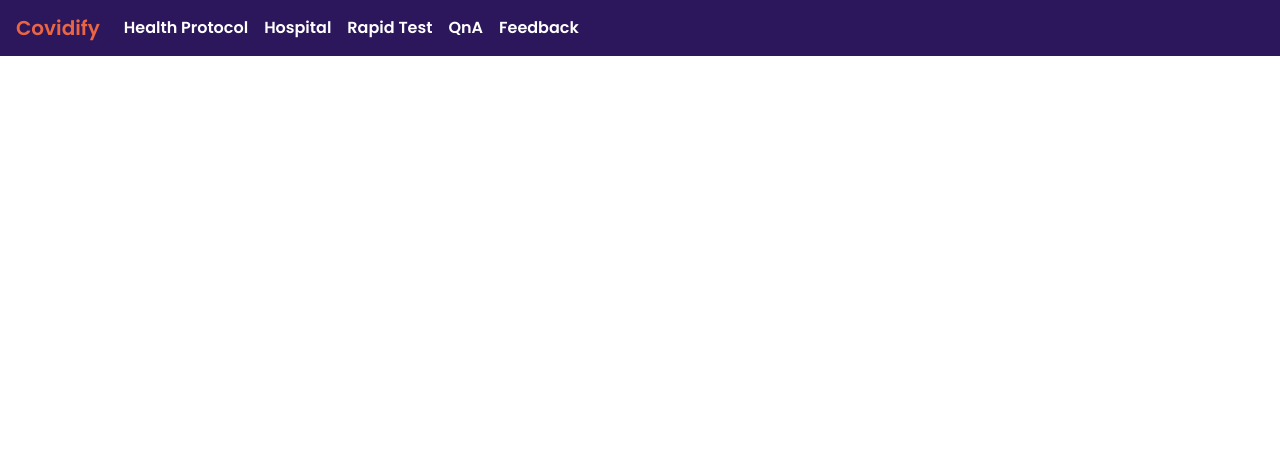
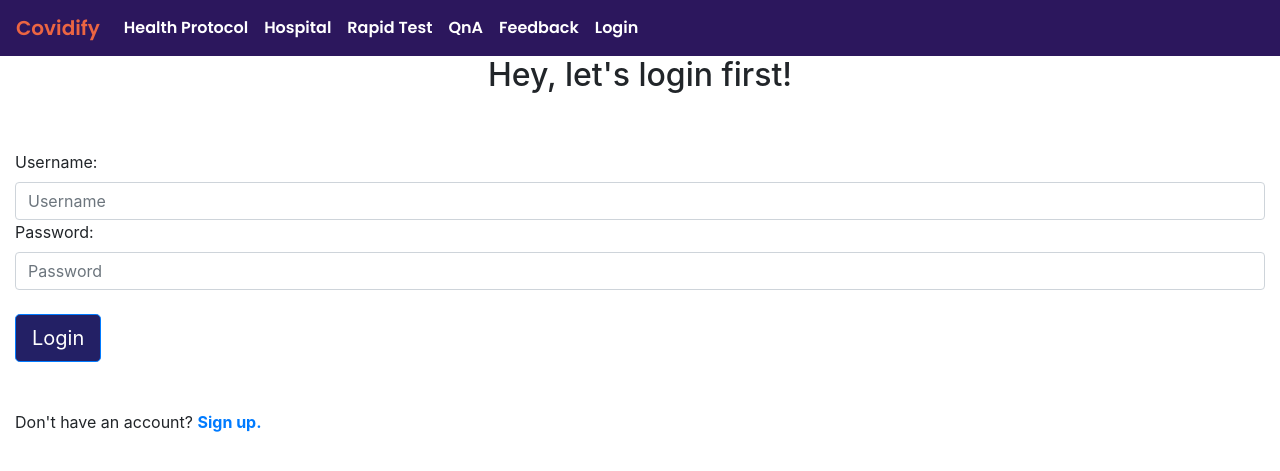
Before and after one commit to aryaputra28/covidify-PerancanganWeb, a Django app: page /login/ in a window 1280 px wide. Shown: the top 471 px of the page. Run offline with Django 3.2, Linux system fonts and the light colour scheme; some libraries are stand-ins or nearby versions.

Commit message:
[GREEN] implemented login_view and logout_view of main, modified health_protocol views and several html files, etc

```diff
--- a/health_protocol/views.py
+++ b/health_protocol/views.py
@@ -2,8 +2,11 @@ from django.shortcuts import render, redirect
 from .models import *
 from .forms import AlternativesForm
 from django.contrib import messages
+from django.contrib.auth.models import User
+from django.contrib.auth.decorators import login_required
 
 # Create your views here.
+@login_required(login_url="main:login")
 def index(request):
     if request.method == "POST":
         input_form = AlternativesForm(request.POST)
@@ -30,16 +33,19 @@ def index(request):
         }
         return render(request, 'health_protocol/index.html', context)
 
+@login_required(login_url="main:login")
 def alternatives(request):
     alternatives = Alternatives.objects.all()
     return render(request, 'health_protocol/alternatives.html', {'alternatives':alternatives})
 
+@login_required(login_url="main:login")
 def upvote(request, pk):
     alternatives = Alternatives.objects.get(id=pk)
     alternatives.upvotes += 1
     alternatives.save()
     return redirect('health_protocol:alternatives')
 
+@login_required(login_url="main:login")
 def downvote(request, pk):
     alternatives = Alternatives.objects.get(id=pk)
     alternatives.downvotes += 1
--- a/main/forms.py
+++ b/main/forms.py
@@ -12,7 +12,70 @@ class FeedbackForm(forms.ModelForm):
         fields = '__all__'
 
 class SignUpForm(UserCreationForm):
-    ""
+    username = forms.CharField(
+        label="Username",
+        widget=forms.TextInput(
+            attrs={
+                'class': 'form-control',
+                'type' : 'text',
+                'placeholder': 'Enter your username',
+                'name': 'username',
+            }
+        ),
+        max_length=16
+    )
+
+    email = forms.EmailField(
+        label="Email",
+        widget=forms.EmailInput(
+            attrs={
+                'class': 'form-control',
+                'type' : 'email',
+                'placeholder': 'Enter your email',
+                'name': 'email',
+            }
+        )
+    )
+
+    password1 = forms.CharField(
+        label="Password",
+        widget=forms.PasswordInput(
+            attrs={
+                'class': 'form-control',
+                'type' : 'password',
+                'placeholder': 'Enter your password',
+                'name': 'password',
+            }
+        )
+    )
+
+    password2 = forms.CharField(
+        label="Password Confirmation",
+        widget=forms.PasswordInput(
+            attrs={
+                'class': 'form-control',
+                'type' : 'password',
+                'placeholder': 'Confirm your password',
+                'name': 'password',
+            }
+        )
+    )
 
 class LoginForm(AuthenticationForm):
-    ""
+    username = forms.CharField(label="Username",
+    widget=forms.TextInput(
+        attrs={
+        'class' : 'form-control',
+        'placeholder' : 'Username',
+        'type' : 'text',
+        'name': 'username',
+    }))
+
+    password = forms.CharField(label="Password",
+    widget=forms.PasswordInput(
+        attrs={
+        'class' : 'form-control',
+        'placeholder' : 'Password',
+        'type' : 'password',
+        'name': 'password',
+    }))
--- a/main/templates/main/login.html
+++ b/main/templates/main/login.html
@@ -5,4 +5,44 @@
 {% endblock meta %}
 
 {% block content %}
+
+{% if user.is_authenticated %}
+<div class="container-fluid">
+    <div class = "row">
+        <div class="col-sm-12">
+            <h2> Welcome, <strong>{{user.username}}</strong> </h2>
+            <br>
+            <br>
+            <div class="tombol">
+                <a style= "background-color: #232065" class="btn btn-primary btn-lg" href="{% url 'main:logout' %}">Logout</a>
+            </div>
+        </div>
+    </div>
+</div>
+
+{% else %}
+<div class="container-fluid">
+    <div class = "row">
+        <div class="col-sm-12">
+            <h2 class="text-center"> Hey, let's login first! </h2>
+            <br>
+            <br>
+            <form class="align-self-center" action="" method="POST">
+                {% csrf_token %}
+                {{ form }}
+                <br>
+                <input type="hidden" name="next" value="{{ request.GET.next }}"/>
+                <button style= "background-color: #232065" type="submit" class="btn btn-primary btn-lg">Login</button>
+            </form>
+
+            <div class="info mt-5">
+                <p>
+                    Don't have an account? <a class="sign-up-in-link" href="{% url 'main:signup' %}"><strong>Sign up.</strong></a>
+                </p>
+            </div>
+        </div>
+    </div>
+</div>
+{% endif %}
+
 {% endblock content %}
--- a/main/urls.py
+++ b/main/urls.py
@@ -9,5 +9,6 @@ urlpatterns = [
     path('feedbacks',views.listFeedback, name='feedbacklist'),
     path('formFeedback',views.formFeedback, name='feedbackform'),
     path('signup/', views.signUp, name='signup'),
-    path('login/', views.login_view, name='login')
+    path('login/', views.login_view, name='login'),
+    path('logout/', views.logout_view, name='logout'),
 ]
--- a/main/views.py
+++ b/main/views.py
@@ -6,8 +6,9 @@ from .models import *
 from .forms import *
 from django.contrib.auth.forms import UserCreationForm
 from django.contrib import messages
-from .forms import LoginForm, SignUpForm
+# from .forms import LoginForm, SignUpForm
 from django.contrib.auth import authenticate, login, logout
+from django.contrib.auth.decorators import login_required
 
 def home(request):
     url = "https://covid-193.p.rapidapi.com/statistics"
@@ -65,6 +66,39 @@ def signUp(request):
     return render(request, "main/signup.html", context)
 
 def login_view(request):
-    return render(request, 'main/login.html')
+    if request.method == 'POST':
+        valuenext = request.POST.get('next')
+        form = LoginForm(data = request.POST)
+
+        if form.is_valid():
+            usernameInput = request.POST["username"]
+            passwordInput = request.POST["password"]
+
+            user = authenticate(request, username=usernameInput, password=passwordInput)
+
+            if user is not None and valuenext == "":
+                login(request, user)
+                return redirect('main:login')
+            if user is not None and valuenext != "":
+                login(request, user)
+                return redirect(valuenext)
+        else:
+            messages.error(request, 'Invalid entry')
+
+    else:
+        form = LoginForm()
+
+    context = {
+        'form' : form,
+    }
+
+    return render(request, 'main/login.html', context)
+
+@login_required
 def logout_view(request):
-    return redirect
+    logout(request)
+    form = LoginForm()
+    response = {
+        'form' : form,
+    }
+    return redirect('main:login')
--- a/requirements.txt
+++ b/requirements.txt
@@ -4,6 +4,7 @@ chardet==3.0.4
 coverage==5.3
 dj-database-url==0.5.0
 Django==3.1.2
+django-crispy-forms==1.10.0
 gunicorn==20.0.4
 idna==2.10
 psycopg2-binary==2.8.6
--- a/templates/base.html
+++ b/templates/base.html
@@ -43,6 +43,15 @@
         <li class="nav-item">
           <a class="nav-link" href="{% url 'main:feedbacklist' %}" style="color: white;">Feedback</a>
         </li>
+        {% if user.is_authenticated == False %}
+        <li class="nav-item">
+          <a class="nav-link" href="{% url 'main:login' %}" style="color: white;">Login</a>
+        </li>
+        {% else %}
+        <li class="nav-item">
+          <a class="nav-link" href="{% url 'main:logout' %}" style="color: white;">Logout</a>
+        </li>
+        {% endif %}
       </ul>
     </div>
 </nav>
```
Also changed, not shown: health_protocol/tests.py (+13 -6 lines), main/templates/main/signup.html (+24 -2 lines), main/tests.py (+4 -16 lines).
